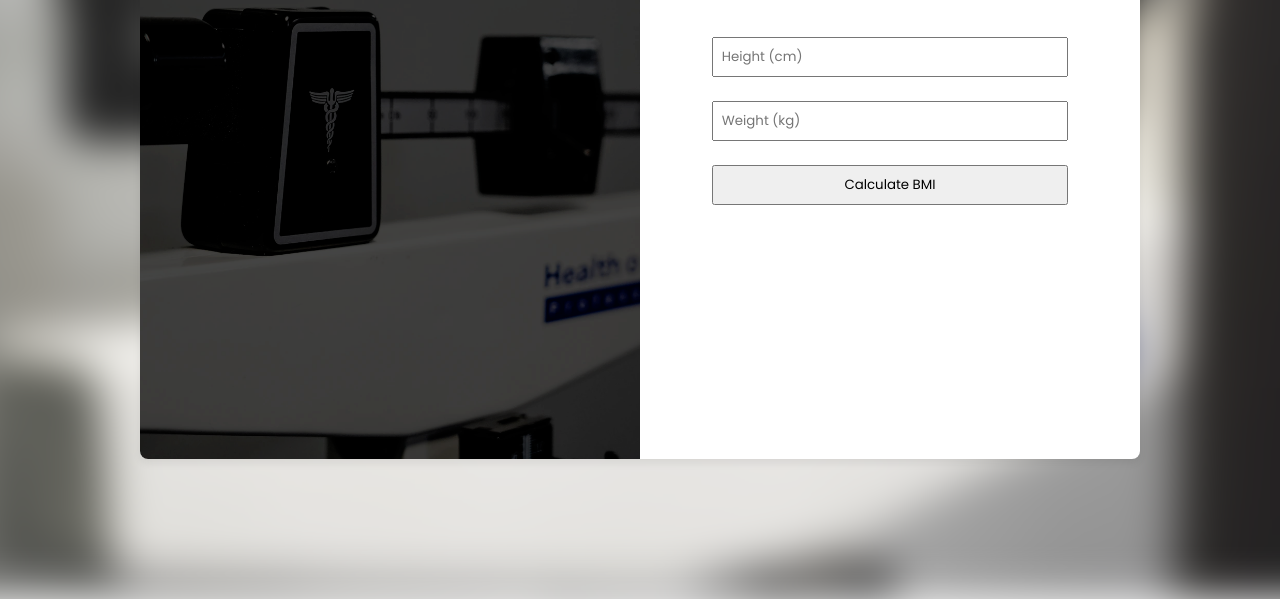
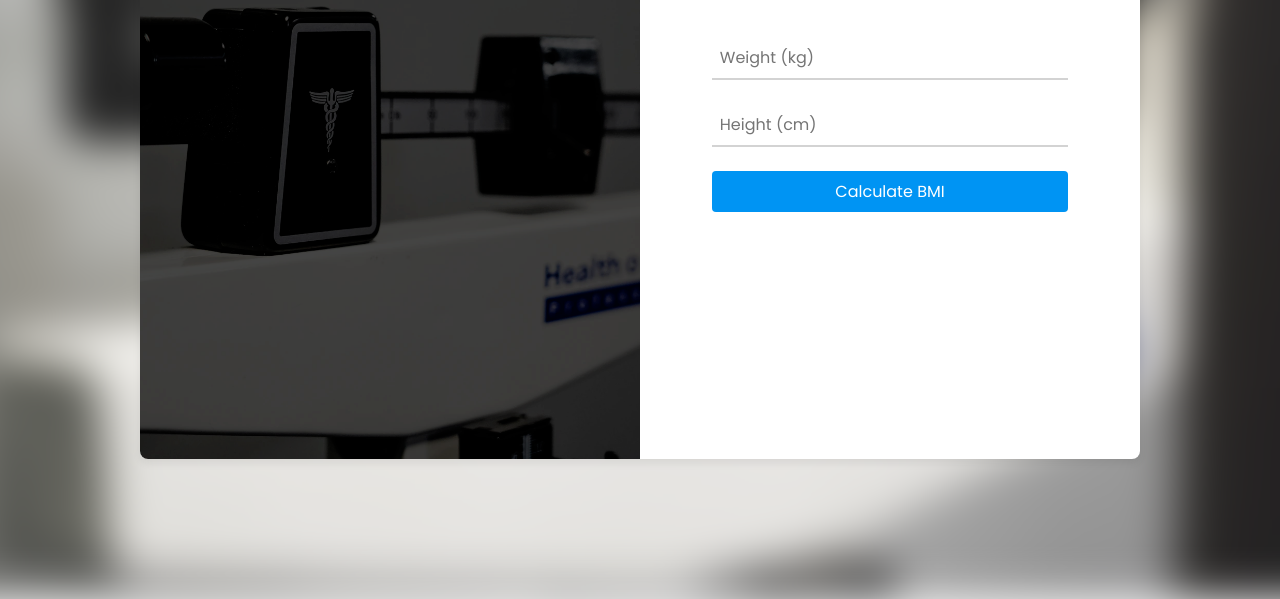
Before and after one commit to catlynjeniffer/BMI-Calculator-Catlyn, a plain HTML site: page index.html in a window 1280 px wide. Shown: the part 241-840 px from the top of the page. Drawn offline with Linux system fonts and the light colour scheme.

Commit message:
add styling to input box and button

```diff
--- a/index.html
+++ b/index.html
@@ -21,8 +21,8 @@
                 <h2>Check Your BMI</h2>
                 <h4>Enter your height and weight below to check your BMI results</h4>
                 <form action="">
+                <input required type="text" id="weight" placeholder="Weight (kg)">
                 <input required type="text" id="height" placeholder="Height (cm)">
-                <input required type="text" id="weight" placeholder="Weight (kg)">
                 <input type="submit" value="Calculate BMI">
             </form>
             </div>
--- a/style.css
+++ b/style.css
@@ -90,3 +90,22 @@ input {
     width: 90%;
     outline: none;
 }
+
+input[type = 'text'] {
+    border: none;
+    border-bottom: 2px solid lightgrey;
+    font-size: 16px;
+}
+
+input[type = 'text']:focus {
+    border-bottom: 2px solid #0094f3;
+}
+
+input[type = 'submit'] {
+    border: none;
+    border-radius: 4px;
+    background-color: #0094f3;
+    font-size: 16px;
+    color: white;
+    cursor: pointer;
+}
```
